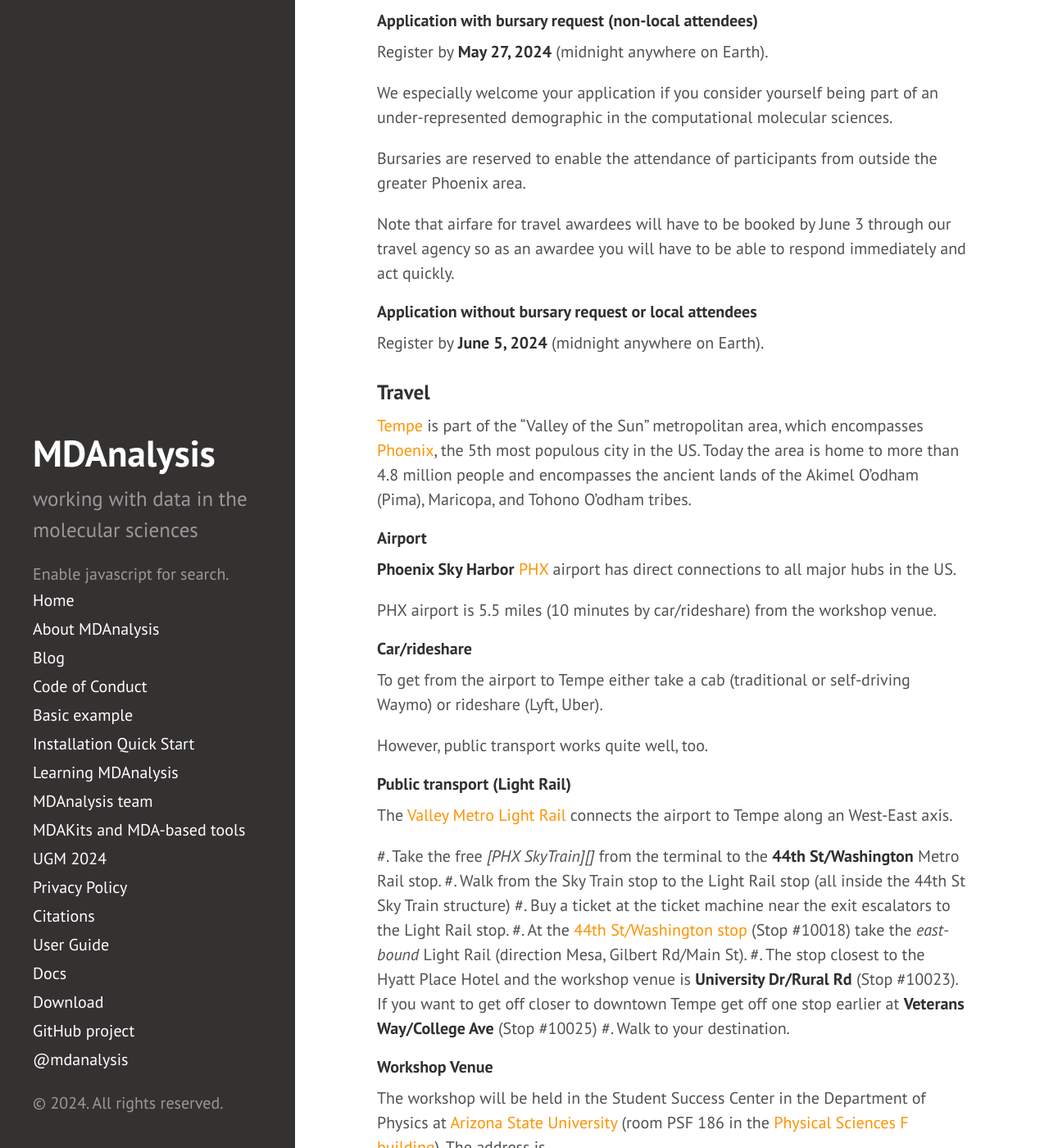
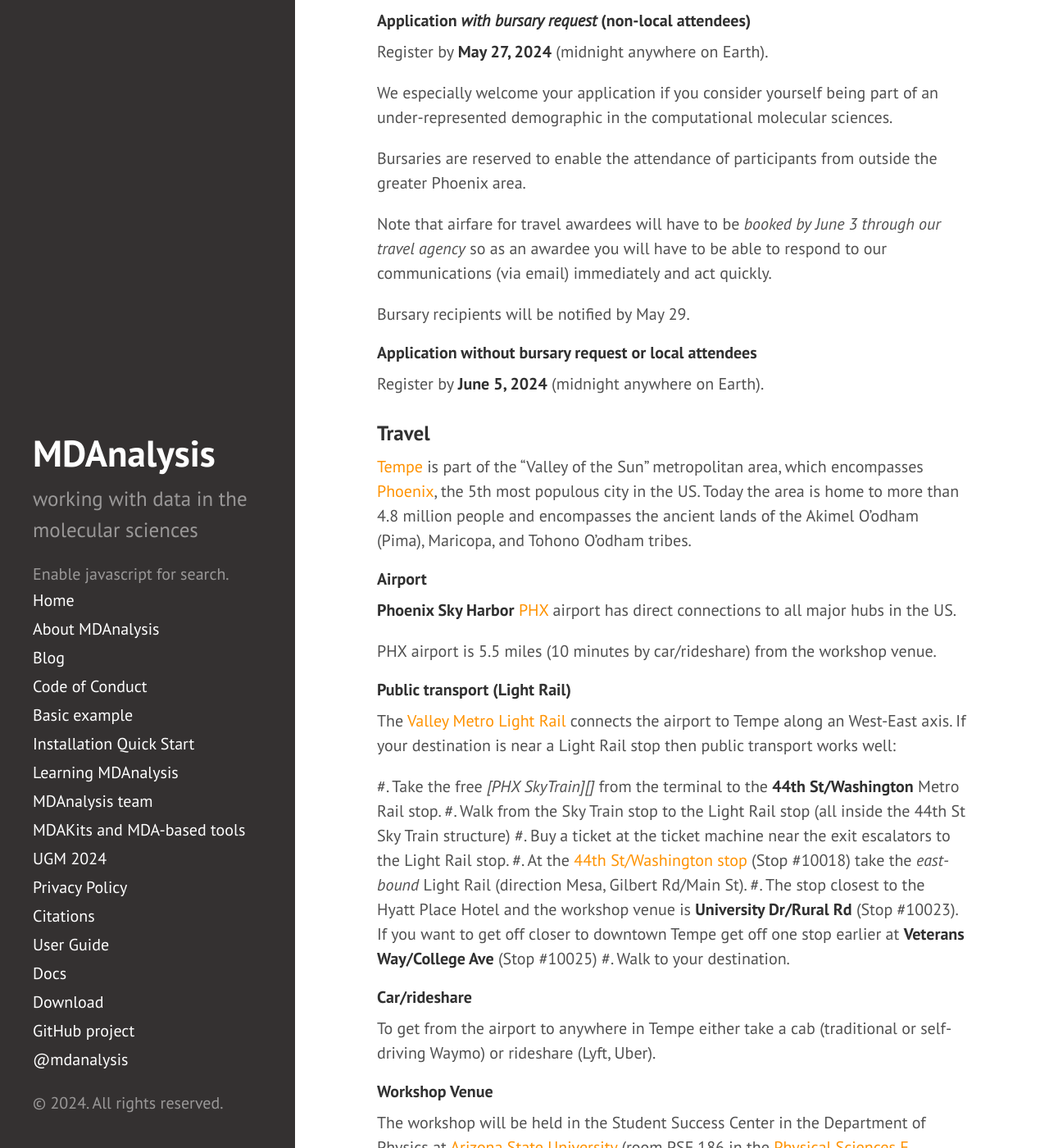
Before and after one commit to MDAnalysis/MDAnalysis.github.io, a Jekyll site: the page built from _posts/2024-05-14-ASUworkshop.md, in a window 1280 px wide and 1400 px high, scrolled down 1430 px. Shown: the whole window at 82% size. Built offline with Jekyll 4.4.1, drawn with Linux system fonts in a browser that asks for light colours; comment, search, counter and statistics services are not loaded; some of the changed text lies outside the part shown.

Commit message:
ASU workshop edits
- moved public transport before rideshare
- add May 29 as deadline for informing bursary applicants

```diff
--- a/_posts/2024-05-14-ASUworkshop.md
+++ b/_posts/2024-05-14-ASUworkshop.md
@@ -46,7 +46,8 @@ breaks.
 
 ### Registration
 
-Attendance at this workshop will be *free*.
+Attendance at this workshop will be *free* but limited to 40 in-person
+participants.
 
 A number of **bursaries** will be available to assist with travel and
 accommodation costs for participants from outside the Phoenix area. Bursaries
@@ -54,7 +55,7 @@ accommodation costs for participants from outside the Phoenix area. Bursaries
 accommodation* (single room within 5 minutes of the workshop venue) will be
 awarded.
 
-#### Application with bursary request (non-local attendees)
+#### Application *with bursary request* (non-local attendees)
 
 Register by **May 27, 2024** (midnight anywhere on Earth).
 
@@ -64,9 +65,11 @@ an under-represented demographic in the computational molecular sciences.
 Bursaries are reserved to enable the attendance of participants from outside
 the greater Phoenix area.
 
-Note that airfare for travel awardees will have to be booked by June 3 through
-our travel agency so as an awardee you will have to be able to respond
-immediately and act quickly.
+Note that airfare for travel awardees will have to be *booked by June 3 through
+our travel agency* so as an awardee you will have to be able to
+respond to our communications (via email) immediately and act quickly.
+
+Bursary recipients will be notified by May 29.
 
 
 #### Application without bursary request or local attendees
@@ -89,17 +92,11 @@ in the US.
 
 PHX airport is 5.5 miles (10 minutes by car/rideshare) from the workshop venue.
 
-#### Car/rideshare
-
-To get from the airport to Tempe either take a cab (traditional or self-driving
-Waymo) or rideshare (Lyft, Uber).
-
-However, public transport works quite well, too.
-
 #### Public transport (Light Rail)
 
 The [Valley Metro Light Rail][Light Rail] connects the airport to Tempe along an
-West-East axis.
+West-East axis. If your destination is near a Light Rail stop then
+public transport works well:
 
 #. Take the free *[PHX SkyTrain][]* from the terminal to the **44th St/Washington**
 Metro Rail stop.
@@ -113,6 +110,11 @@ Rail stop.
 **University Dr/Rural Rd** (Stop #10023). If you want to get off closer to
 downtown Tempe get off one stop earlier at **Veterans Way/College Ave** (Stop #10025)
 #. Walk to your destination.
+
+#### Car/rideshare
+
+To get from the airport to anywhere in Tempe either take a cab (traditional or self-driving
+Waymo) or rideshare (Lyft, Uber).
 
 
 #### Workshop Venue
```
Also changed, not shown: other parts of _posts/2024-05-14-ASUworkshop.md (+1 -1 lines).
